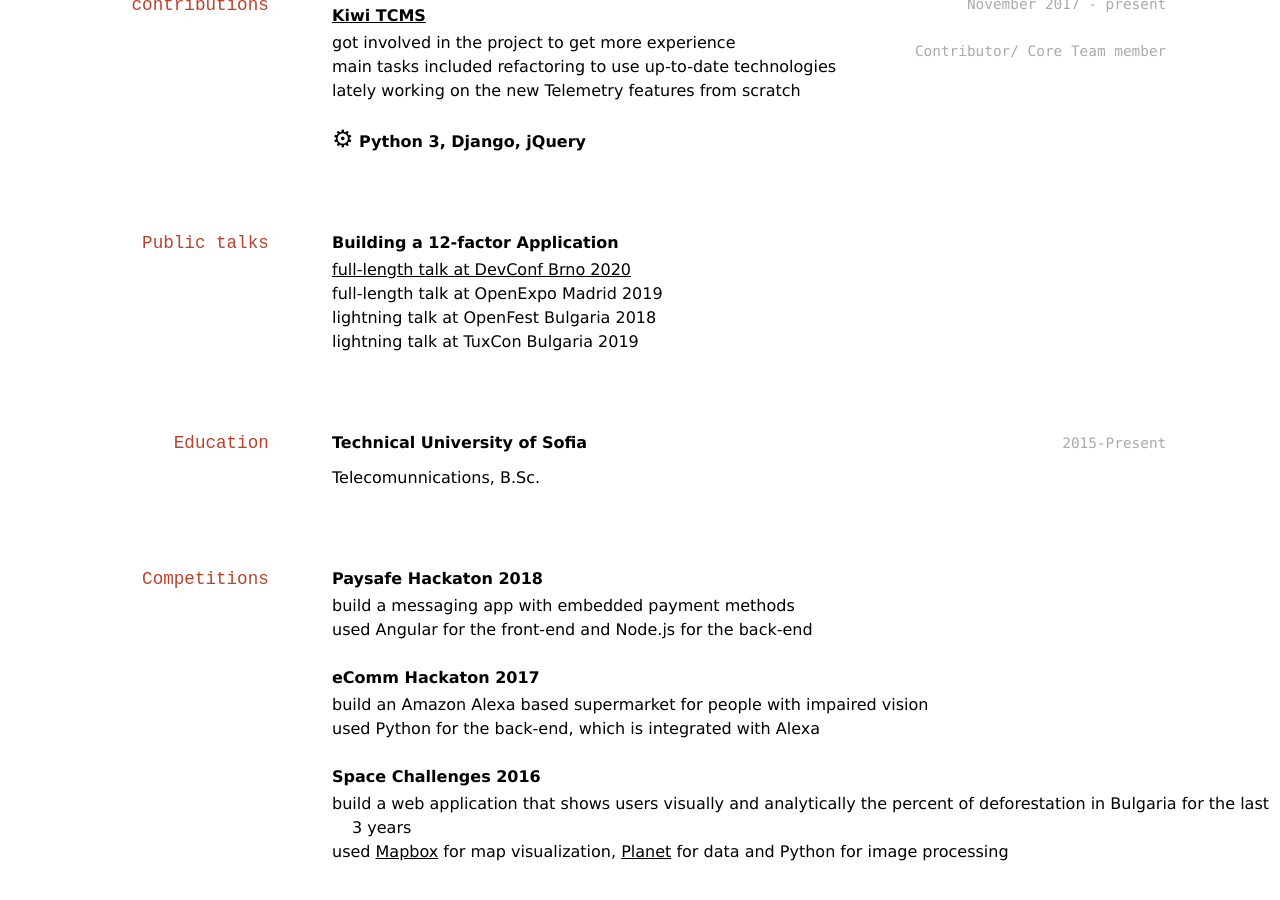
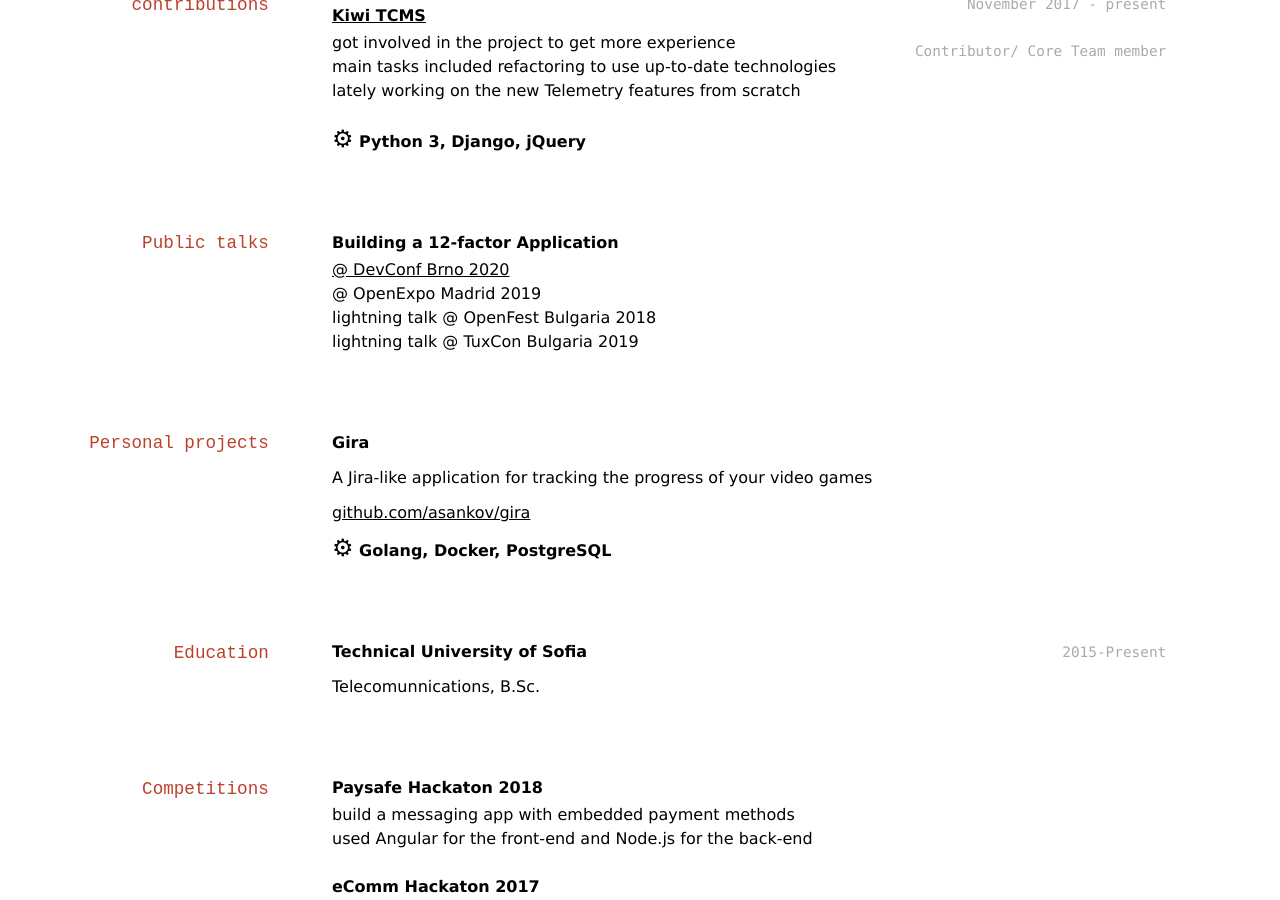
Before and after one commit to asankov/cv, a Jekyll site: the page built from index.md, in a window 1280 px wide and 900 px high, scrolled down 1133 px. Built offline with Jekyll 4.4.1, drawn with Linux system fonts in a browser that asks for light colours.

Commit message:
Add Personal projects page
Simplify public talks

```diff
--- a/index.md
+++ b/index.md
@@ -82,10 +82,20 @@ __<span style="font-size: 24px">⚙</span> Python 3, Django, jQuery__
 
 __Building a 12-factor Application__
 
-* <a href="https://youtu.be/xyeXx2qtfLI" target="_blank"> full-length talk at DevConf Brno 2020 </a>
-* full-length talk at OpenExpo Madrid 2019
-* lightning talk at OpenFest Bulgaria 2018
-* lightning talk at TuxCon Bulgaria 2019
+* <a href="https://youtu.be/xyeXx2qtfLI" target="_blank"> @ DevConf Brno 2020 </a>
+* @ OpenExpo Madrid 2019
+* lightning talk @ OpenFest Bulgaria 2018
+* lightning talk @ TuxCon Bulgaria 2019
+
+## Personal projects
+
+__Gira__
+
+A Jira-like application for tracking the progress of your video games
+
+<a href="https://github.com/asankov/gira>" target="_blank"> github.com/asankov/gira </a>
+
+__<span style="font-size: 24px">⚙</span> Golang, Docker, PostgreSQL__
 
 ## Education
 
```
